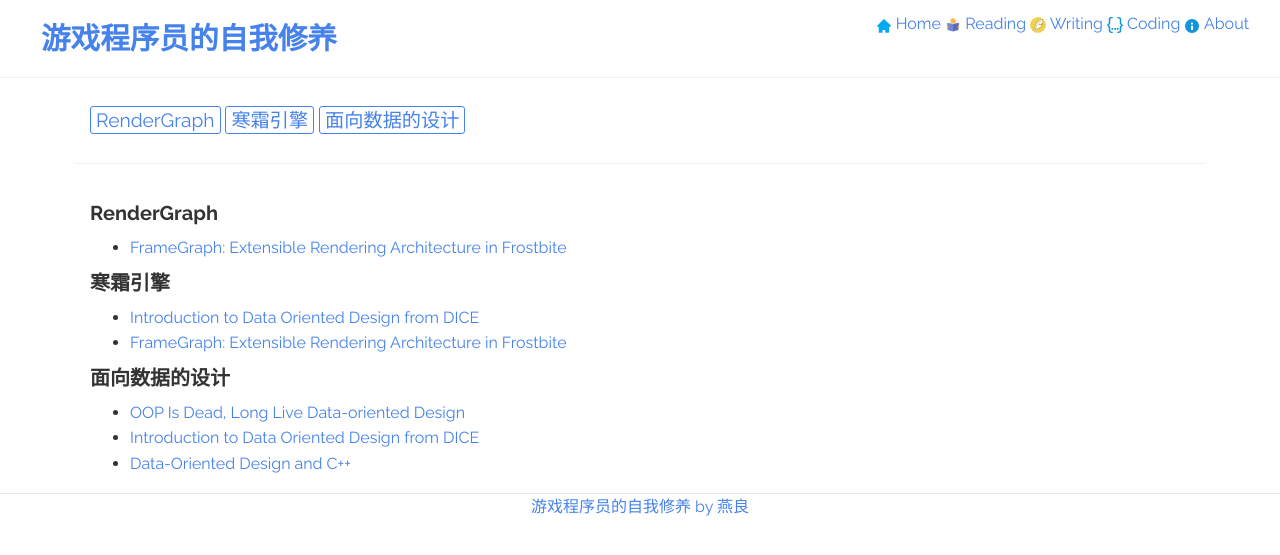
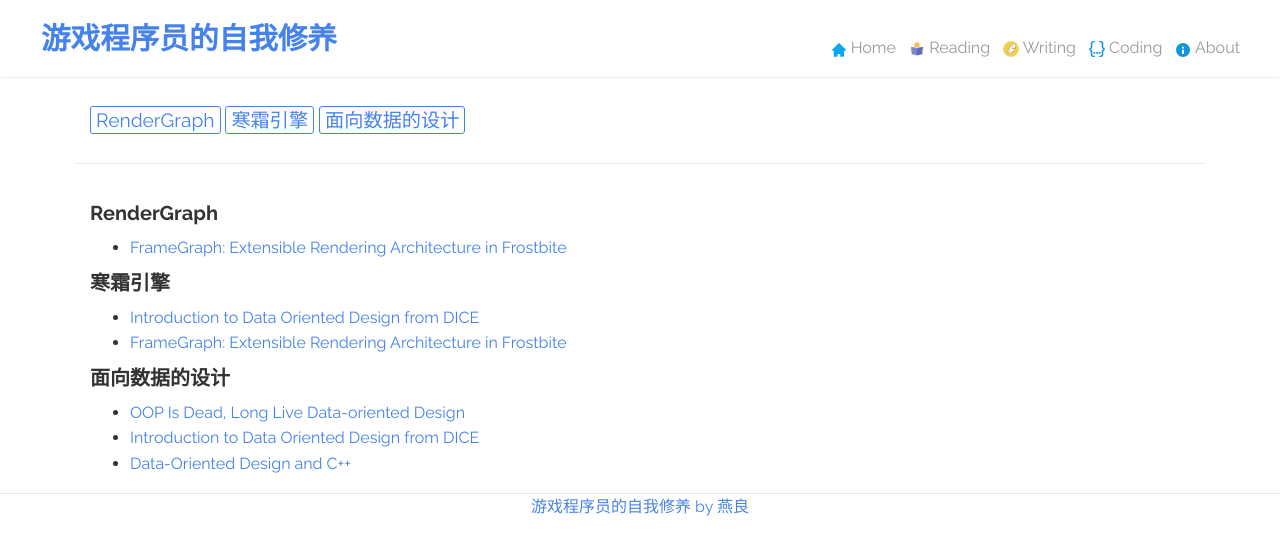
Before and after one commit to neil3d/neil3d.github.io, a Jekyll site: the page built from reading/tags.html, in a window 1280 px wide. Shown: the top 555 px of the page. Built offline with Jekyll 4.4.1, drawn with Linux system fonts in a browser that asks for light colours.

Commit message:
reading menu style

```diff
--- a/assets/css/reading.scss
+++ b/assets/css/reading.scss
@@ -65,3 +65,23 @@ $on-laptop:        800px;
     border-radius: 3px;
     padding: 2px 5px;
 }
+
+/*
+  Menu
+*/
+
+.menu {
+    padding-top: 1.5rem;
+    display: block;
+  }
+
+  .menu-content {
+    float: right;
+  }
+
+  .menu-content a {
+    color: #999;
+    font-size: 1rem;
+    padding-right: 9px;
+    text-decoration: none;
+  }
```
